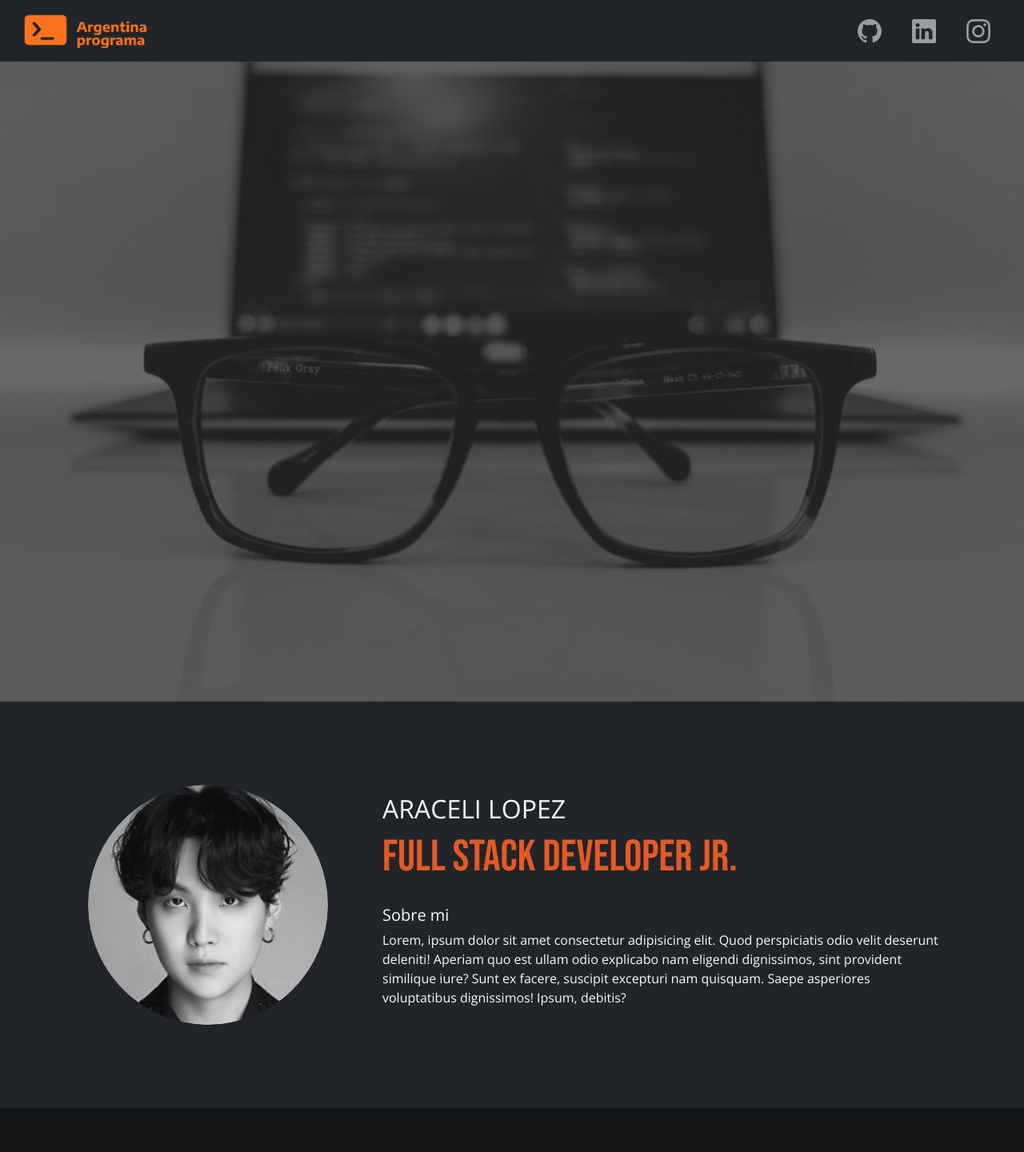
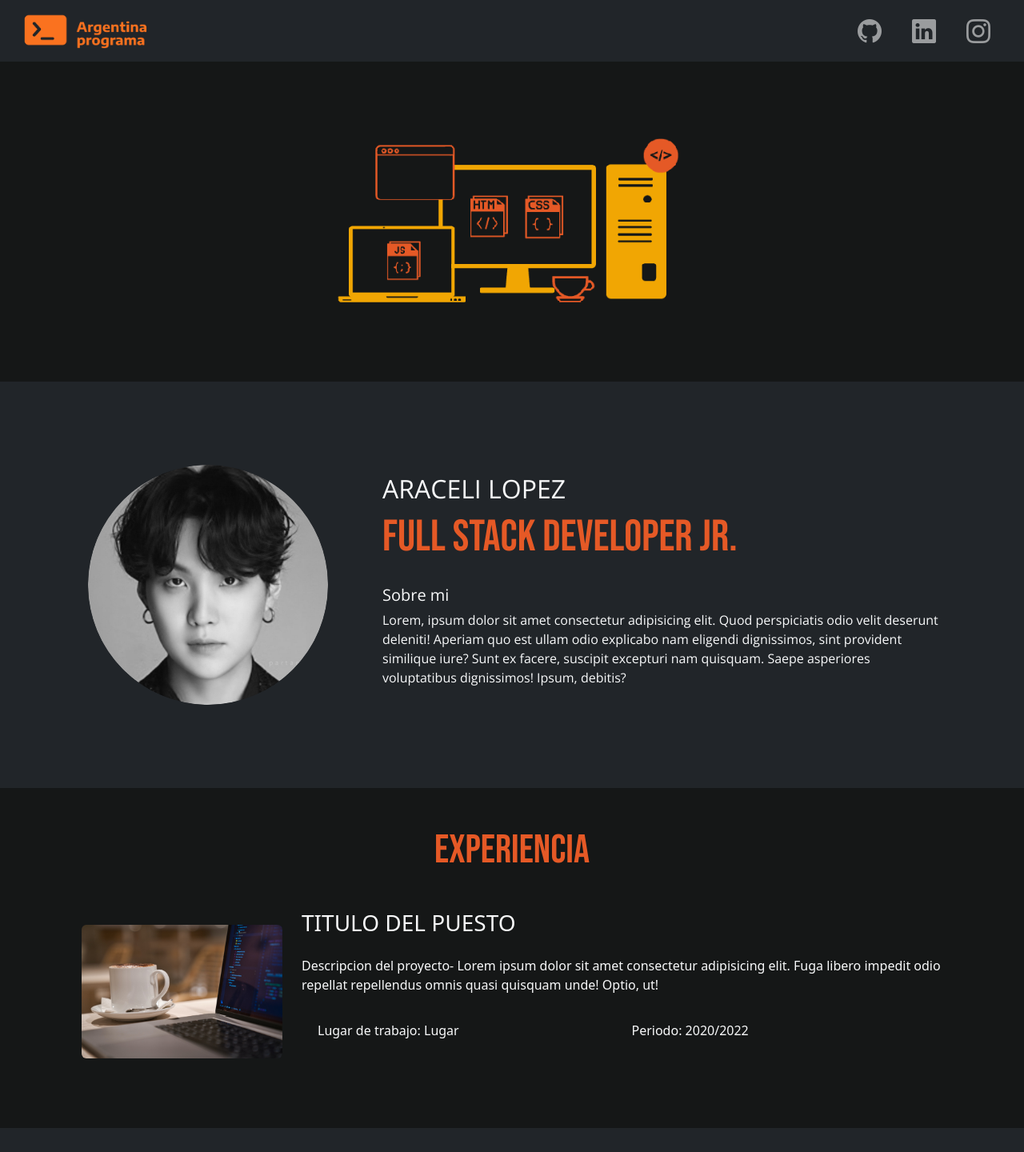
Before and after one commit to AraceliW/Portafolio-FrontEnd, an Angular app: page / in a window 1280 px wide. Shown: the top 1440 px of the page at 80% size. Built offline with nearby package versions, Linux system fonts and the light colour scheme; what ng-circle-progress would draw is missing.

Commit message:
Arreglos generales de responsive

```diff
--- a/src/app/componentes/experiencia/experiencia.component.html
+++ b/src/app/componentes/experiencia/experiencia.component.html
@@ -5,12 +5,13 @@
         </div>
 
         <div class="row align-items-center">
+
             <div class="col-lg-3 pb-4 pb-lg-0">
                 <img class="img-fluid rounded w-100" src="../../../assets/logos-experiencia.jpg" alt="Imagen experiencia">
             </div>
 
             <div class="col-lg-9">
-                <h3 class="mb-4 text-light text-uppercase color-org">Titulo del puesto</h3>
+                <h3 class="mb-4 text-light text-uppercase">Titulo del puesto</h3>
                 <p class="text-light">Descripcion del proyecto- Lorem ipsum dolor sit amet consectetur adipisicing elit. Fuga libero impedit odio repellat repellendus omnis quasi quisquam unde! Optio, ut!</p>
                 <div class="row mb-3">
                     <div class="col-sm-6 py2">
@@ -21,6 +22,7 @@
                     </div>
                 </div>
             </div>
+
         </div>
 
     </div>
--- a/src/app/componentes/header/header.component.css
+++ b/src/app/componentes/header/header.component.css
@@ -1,9 +1,20 @@
-.img-banner{
+#banner{
+    padding: 0 50px;
+    background-image:url(../../../assets/banner.png);
+    height: 50vh;
     width: 100%;
-    height: 100vh;
-    background-image: linear-gradient(rgba(33, 36, 41, 0.68), rgba(33, 36, 41, 0.68)), url(../../../assets/background.jpg);
+    background-size: cover;
     background-repeat: no-repeat;
-    background-size: cover;
     background-position: center;
-    filter:grayscale(100%)
 }
+
+/*TAMAÑO DE IMAGEN RECOMENDADA: 1500 x 500, medidas de banner twitter*/
+
+/*Para un ancho inferior a 767px*/
+@media only screen and (max-device-width: 767px){
+    #banner{
+        background-image:url(../../../assets/banner.png);
+        width: 100%;
+        height: 300px;
+}
+}
--- a/src/app/componentes/header/header.component.html
+++ b/src/app/componentes/header/header.component.html
@@ -1,5 +1,4 @@
 <div>
     <div><app-navbar></app-navbar></div>
-    <div class="img-banner">
-    </div>
+    <div id="banner"></div>
 </div>
```
Also changed, not shown: src/assets/background.jpg (deleted), src/assets/banner.png (added).
